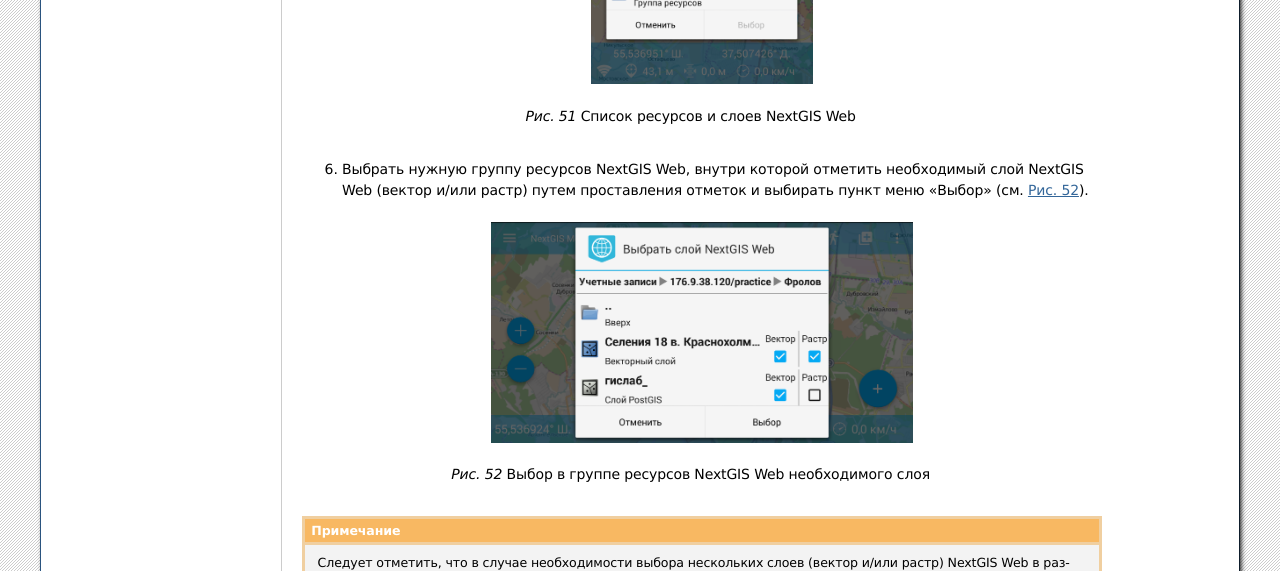
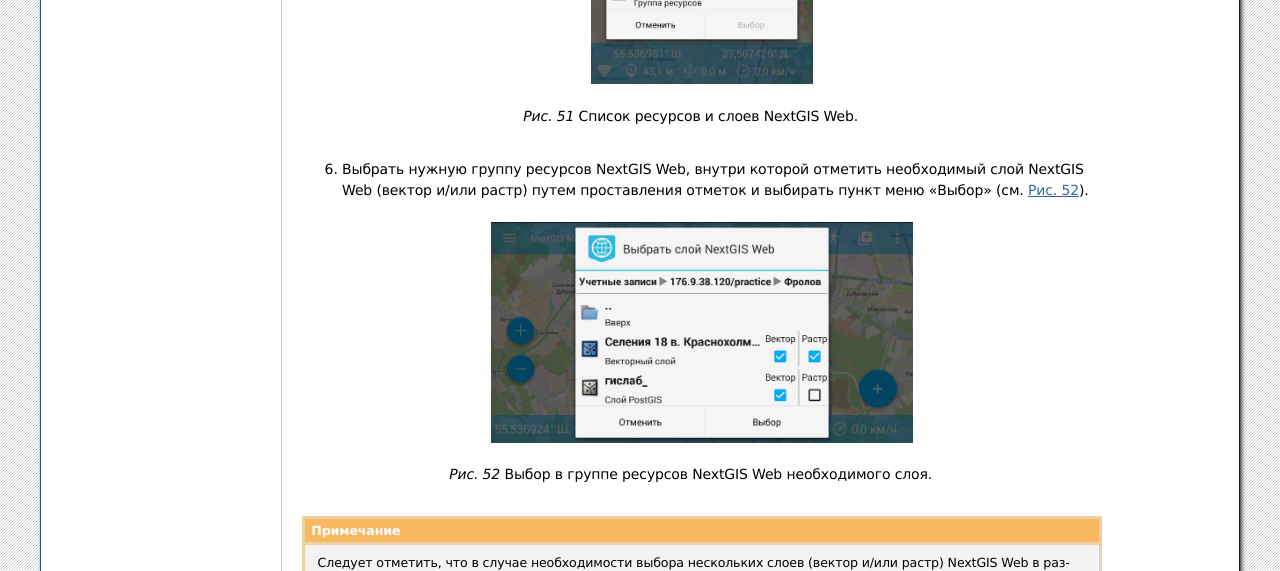
Before and after one commit to nextgis/docs_ngmobile, a Sphinx documentation site: the page built from source/ngw_integration.rst, in a window 1280 px wide and 1400 px high, scrolled down 6096 px. Shown: the part 152-723 px from the top of the window. Built offline with Sphinx 7.4.7, drawn with Linux system fonts in a browser that asks for light colours; formulas are drawn with MathJax 3; some of the changed text lies outside the part shown.

Commit message:
исправление заголовков к рисункам

```diff
--- a/source/ngw_integration.rst
+++ b/source/ngw_integration.rst
@@ -35,7 +35,7 @@
    :align: center
    :height: 10cm
 
-   Добавление слоя NextGIS Web
+   Добавление слоя NextGIS Web.
 
 4. В открывшемся окне необходимо выбрать "Добавить учетную запись" (Добавить учетную запись NextGIS Web).
    Нажать на эту кнопку (см. :numref:`ngmobile_select_ngw_layer_pic`).
@@ -45,7 +45,7 @@
    :align: center
    :height: 10cm
 
-   Добавление учетной записи NextGIS Web
+   Добавление учетной записи NextGIS Web.
 
 5. В открывшемся окне надо ввести параметры подключения: NextGIS Web :term:`URL`,
    Имя пользователя/логин и пароль, нажать кнопку "Подключить"
@@ -56,7 +56,7 @@
    :align: center
    :height: 10cm
 
-   Окно ввода параметров подключения
+   Окно ввода параметров подключения.
 
 6. В случае удачного подключения откроется окно с созданной учетной записью NextGIS Web.
 
@@ -70,7 +70,7 @@
    :align: center
    :height: 10cm
 
-   Меню опций
+   Меню опций.
 
 2. Выбрать пункт :menuselection:`NextGIS Web --> Настройки NextGIS Web` (см. :numref:`ngmobile_settings_ngw_pic`).
 
@@ -79,7 +79,7 @@
    :align: center
    :height: 10cm
 
-   Меню "Настройки"
+   Меню "Настройки".
 
 3. В открывшемся меню выбрать пункт "Добавить учетную запись" (см. :numref:`ngmobile_add_entry_pic`).
 
@@ -88,7 +88,7 @@
    :align: center
    :height: 10cm
 
-   Добавление учетной записи NextGIS Web
+   Добавление учетной записи NextGIS Web.
 
 4. В открывшемся диалоговом окне надо ввести параметры подключения: NextGIS Web :term:`URL`,
    Имя пользователя/логин и пароль, нажать кнопку "Подключить"
@@ -127,7 +127,7 @@
    :align: center
    :height: 10cm
 
-   Удаление учетной записи NextGIS Web
+   Удаление учетной записи NextGIS Web.
 
 6. Удалить выбранную учетную запись NextGIS Web.
 7. В случае удачного удаления откроется окно программы, в котором будет отсутствовать
@@ -145,7 +145,7 @@
    :align: center
    :height: 10cm
 
-   Выбор в настройках ОС аккаунт NextGIS Web
+   Выбор в настройках ОС аккаунт NextGIS Web.
 
 4. В открывшемся окне необходимо вырать ранее созданную учетную запись NextGIS Web,
    в нижнем правом углу экрана нажать на кнопку "Удалить уч.запись"
@@ -156,7 +156,7 @@
    :align: center
    :height: 10cm
 
-   Удаление учетной записи через настройки ОС
+   Удаление учетной записи через настройки ОС.
 
 5. Удалить выбранную учетную запись NextGIS Web.
 6. В случае удачного удаления откроется окно программы, в котором будет отсутствовать
@@ -181,7 +181,7 @@
    :align: center
    :height: 10cm
 
-   Список ресурсов и слоев NextGIS Web
+   Список ресурсов и слоев NextGIS Web.
 
 6. Выбрать нужную группу ресурсов NextGIS Web, внутри которой отметить необходимый
    слой NextGIS Web (вектор и/или растр) путем проставления отметок и выбирать пункт
@@ -192,7 +192,7 @@
    :align: center
    :height: 5.85cm
 
-   Выбор в группе ресурсов NextGIS Web необходимого слоя
+   Выбор в группе ресурсов NextGIS Web необходимого слоя.
 
 .. note::
    Следует отметить, что в случае необходимости выбора нескольких слоев (вектор и/или растр)
@@ -207,7 +207,7 @@
    :align: center
    :height: 10cm
 
-   Окно обработки слоя
+   Окно обработки слоя.
 
 Если необходимо остановить процедуру обработки слоя NextGIS Web следует выбрать
 пункт меню "Отмена".
@@ -221,7 +221,7 @@
    :align: center
    :height: 10cm
 
-   Панель статуса
+   Панель статуса.
 
 Если необходимо завершить процесс обработки слоя NextGIS Web, который перенесен
 в панель статуса, на панели обработки слоя следует сделать следующее: коснитесь экрана
@@ -254,7 +254,7 @@
    :align: center
    :height: 10cm
 
-   Меню слоя
+   Меню слоя.
 
 3. В меню "Настройки" выбрать пункт "NextGIS Web/ Настройки NextGIS Web"
 (см. :numref:`ngmobile_settings_ngw_one_pic`).
@@ -264,7 +264,7 @@
    :align: center
    :height: 10cm
 
-   Меню "Настройки"
+   Меню "Настройки".
 
 4. Из имеющиего списка аккаунтов выбрать необходимый (см. :numref:`ngmobile_add_entry_one_pic`).
 
@@ -273,7 +273,7 @@
    :align: center
    :height: 10cm
 
-   Список аккаунтов
+   Список аккаунтов.
 
 5. В открывшемся окне имеются пункты (см. :numref:`ngmobile_conntction_properties_window_pic`):
 
@@ -287,7 +287,7 @@
    :align: center
    :height: 10cm
 
-   Окно свойств подключения
+   Окно свойств подключения.
 
 После выбора слоя и проставления отметки о разрешении процесса синхронизации с
 NextGIS Web у картинки, обозначающей слой, появляется иконка о начале процесса
@@ -299,4 +299,4 @@
    :align: center
    :height: 10cm
 
-   Дерево слоев
+   Дерево слоев.
```
Also changed, not shown: source/editing.rst (+7 -7 lines), source/layer_settings.rst (+4 -4 lines), source/load_geodata.rst (+15 -15 lines).
